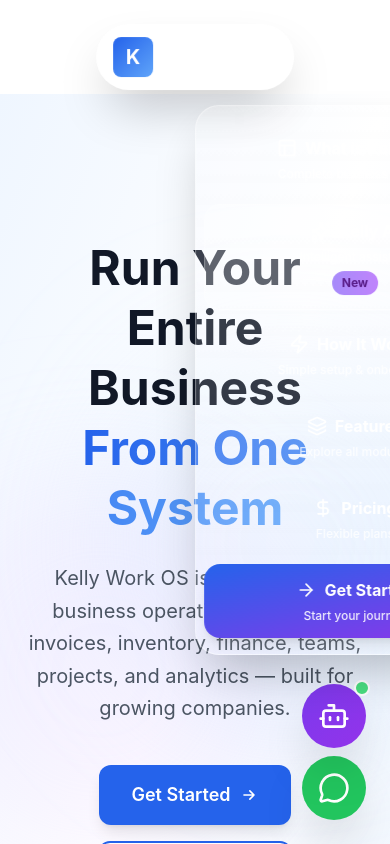
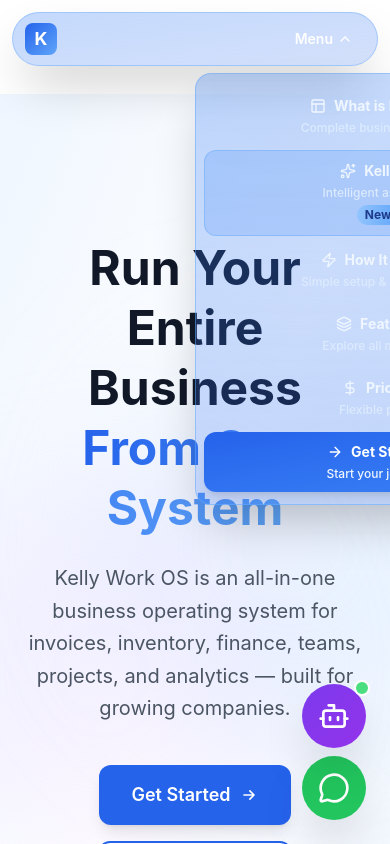
Before and after one commit to kellyworkos00-droid/site-projection, a Next.js app: page / in a window 390 px wide. Both pictures are taken after a click on the button "Menu". Shown: the part 2-846 px from the top of the page. Built offline with nearby package versions, Linux system fonts and the light colour scheme.

Commit message:
Update Navigation: Blue glassmorphism header with responsive mobile design

```diff
--- a/components/Navigation.tsx
+++ b/components/Navigation.tsx
@@ -18,21 +18,21 @@
   ];
 
   return (
-    <nav className="fixed top-6 left-1/2 -translate-x-1/2 z-50">
+    <nav className="fixed top-3 md:top-6 left-1/2 -translate-x-1/2 z-50 w-full px-3 md:px-0">
       {/* Floating Glassmorphism Header */}
       <motion.div
         initial={{ opacity: 0, y: -20 }}
         animate={{ opacity: 1, y: 0 }}
         transition={{ duration: 0.6 }}
-        className="bg-white/10 backdrop-blur-2xl border border-white/20 rounded-full shadow-2xl"
+        className="bg-gradient-to-br from-blue-500/30 to-blue-600/20 backdrop-blur-2xl border border-blue-400/40 rounded-full shadow-2xl w-full md:w-auto max-w-full md:max-w-none"
       >
-        <div className="flex items-center px-4 py-3">
+        <div className="flex items-center justify-between px-3 md:px-4 py-2 md:py-3 w-full">
           {/* Logo */}
-          <Link href="/" className="flex items-center space-x-2 mr-6">
-            <div className="w-10 h-10 bg-gradient-to-br from-blue-600 to-blue-400 rounded-lg flex items-center justify-center hover:scale-110 transition-transform">
-              <span className="text-white font-bold text-xl">K</span>
+          <Link href="/" className="flex items-center space-x-2 mr-3 md:mr-6 flex-shrink-0">
+            <div className="w-8 md:w-10 h-8 md:h-10 bg-gradient-to-br from-blue-600 to-blue-400 rounded-lg flex items-center justify-center hover:scale-110 transition-transform">
+              <span className="text-white font-bold text-lg md:text-xl">K</span>
             </div>
-            <span className="text-lg font-bold bg-gradient-to-r from-blue-600 to-purple-600 bg-clip-text text-transparent hidden sm:inline">
+            <span className="text-sm md:text-lg font-bold bg-gradient-to-r from-blue-600 to-purple-600 bg-clip-text text-transparent hidden sm:inline whitespace-nowrap">
               Kelly Work OS
             </span>
           </Link>
@@ -40,11 +40,11 @@
           {/* Menu Button */}
           <motion.button
             onClick={() => setIsOpen(!isOpen)}
-            className="flex items-center gap-2 text-white font-semibold px-4 py-2 rounded-full hover:bg-white/10 transition-all"
+            className="flex items-center gap-1 md:gap-2 text-white font-semibold px-3 md:px-4 py-2 md:py-2 rounded-full hover:bg-blue-400/20 transition-all ml-auto flex-shrink-0"
             whileHover={{ scale: 1.05 }}
             whileTap={{ scale: 0.95 }}
           >
-            Menu
+            <span className="text-sm md:text-base">Menu</span>
             <motion.div
               animate={{ rotate: isOpen ? 180 : 0 }}
               transition={{ duration: 0.3 }}
@@ -62,9 +62,9 @@
               animate={{ opacity: 1, y: 0, scale: 1 }}
               exit={{ opacity: 0, y: -15, scale: 0.9 }}
               transition={{ duration: 0.25, type: 'spring', stiffness: 300, damping: 30 }}
-              className="absolute top-full left-1/2 -translate-x-1/2 mt-4 bg-gradient-to-b from-white/20 to-white/10 backdrop-blur-3xl border border-white/40 rounded-3xl shadow-2xl overflow-hidden w-80"
+              className="absolute top-full left-1/2 -translate-x-1/2 mt-2 md:mt-4 bg-gradient-to-b from-blue-500/30 to-blue-600/20 backdrop-blur-3xl border border-blue-400/50 rounded-2xl md:rounded-3xl shadow-2xl overflow-hidden w-[calc(100vw-24px)] md:w-80 max-h-[70vh] md:max-h-none overflow-y-auto"
             >
-              <div className="py-4 px-2 space-y-2">
+              <div className="py-3 md:py-4 px-2 space-y-1 md:space-y-2">
                 {navLinks.map((link, index) => (
                   <motion.div
                     key={link.href}
@@ -76,26 +76,26 @@
                       href={link.href}
                       onClick={() => setIsOpen(false)}
                       className={`
-                        group flex flex-col items-center justify-center gap-1.5 px-6 py-3.5 rounded-2xl transition-all duration-300
+                        group flex flex-col items-center justify-center gap-1 md:gap-1.5 px-3 md:px-6 py-2.5 md:py-3.5 rounded-xl md:rounded-2xl transition-all duration-300
                         ${link.cta
-                          ? 'bg-gradient-to-br from-blue-600 to-purple-600 hover:from-blue-700 hover:to-purple-700 shadow-lg hover:shadow-2xl hover:scale-105'
+                          ? 'bg-gradient-to-br from-blue-600 to-blue-500 hover:from-blue-700 hover:to-blue-600 shadow-lg hover:shadow-2xl hover:scale-105'
                           : link.featured
-                          ? 'bg-white/20 hover:bg-white/30 border border-white/30'
-                          : 'hover:bg-white/20'
+                          ? 'bg-blue-500/20 hover:bg-blue-500/30 border border-blue-400/40'
+                          : 'hover:bg-blue-500/20'
                         }
                       `}
                     >
-                      <div className={`flex items-center gap-2 ${link.cta ? 'text-white' : 'text-white'}`}>
-                        <link.icon className="w-5 h-5" />
-                        <div className={`font-bold text-base ${link.cta ? 'text-white' : 'text-white'}`}>
+                      <div className={`flex items-center gap-2 ${link.cta ? 'text-white' : 'text-blue-50'}`}>
+                        <link.icon className="w-4 md:w-5 h-4 md:h-5" />
+                        <div className={`font-bold text-sm md:text-base ${link.cta ? 'text-white' : 'text-blue-50'}`}>
                           {link.label}
                         </div>
                       </div>
-                      <div className={`text-xs font-medium ${link.cta ? 'text-white/90' : 'text-white/80'}`}>
+                      <div className={`text-xs font-medium ${link.cta ? 'text-blue-50' : 'text-blue-100'}`}>
                         {link.desc}
                       </div>
                       {link.featured && !link.cta && (
-                        <span className="bg-gradient-to-r from-violet-400 to-purple-400 text-purple-900 text-xs font-bold px-2.5 py-1 rounded-full">
+                        <span className="bg-gradient-to-r from-blue-300 to-blue-400 text-blue-900 text-xs font-bold px-2 py-0.5 rounded-full">
                           New
                         </span>
                       )}
```
